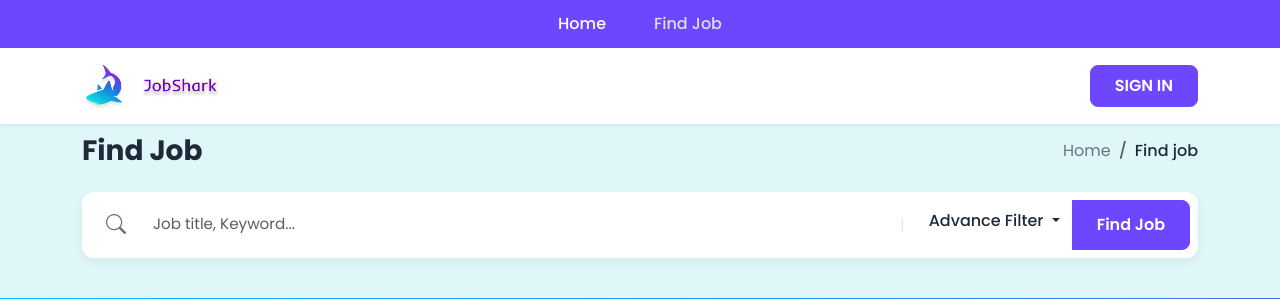
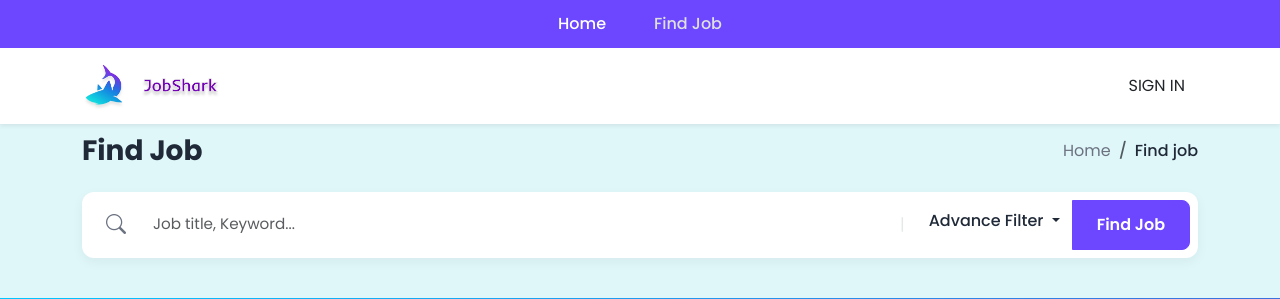
Before and after one commit to Shinnbeegpp/DSA-FINAL-PROJECT, a Django app: page /find_job/ in a window 1280 px wide. Shown: the top 299 px of the page. Run offline with Django 5.2, Linux system fonts and the light colour scheme.

Commit message:
Update find_job.html

```diff
--- a/users/templates/find_job.html
+++ b/users/templates/find_job.html
@@ -336,7 +336,7 @@
 
                 <ul class="navbar-nav ms-auto">
                     <li class="nav-item">
-                        <a href="#" class="btn btn-brand-primary">SIGN IN</a>
+                        <a href="{% url 'sign_in' %}" class="btn btn-brand-primarasy">SIGN IN</a>
                     </li>
                 </ul>
             </div>
@@ -355,13 +355,13 @@
                 <div class="collapse navbar-collapse" id="mobileNavCollapse">
                     <ul class="navbar-nav mt-3">
                         <li class="nav-item">
-                            <a class="nav-link" href="#">Home</a>
+                            <a class="nav-link" href="{% url 'homepage' %}">Home</a>
                         </li>
                         <li class="nav-item">
                             <a class="nav-link active" aria-current="page" href="#">Find Job</a>
                         </li>
                         <li class="nav-item mt-2">
-                            <a href="#" class="btn btn-brand-primary w-100">SIGN IN</a>
+                            <a href="{% url 'sign_in' %}" class="btn btn-brand-primary w-100">SIGN IN</a>
                         </li>
                     </ul>
                 </div>
@@ -377,7 +377,7 @@
                 <h2 class="h3 mb-2 mb-md-0">Find Job</h2>
                 <nav aria-label="breadcrumb">
                     <ol class="breadcrumb mb-0 bg-transparent p-0">
-                        <li class="breadcrumb-item"><a href="#">Home</a></li>
+                        <li class="breadcrumb-item"><a href="{% url 'homepage' %}">Home</a></li>
                         <li class="breadcrumb-item active" aria-current="page">Find job</li>
                     </ol>
                 </nav>
```
